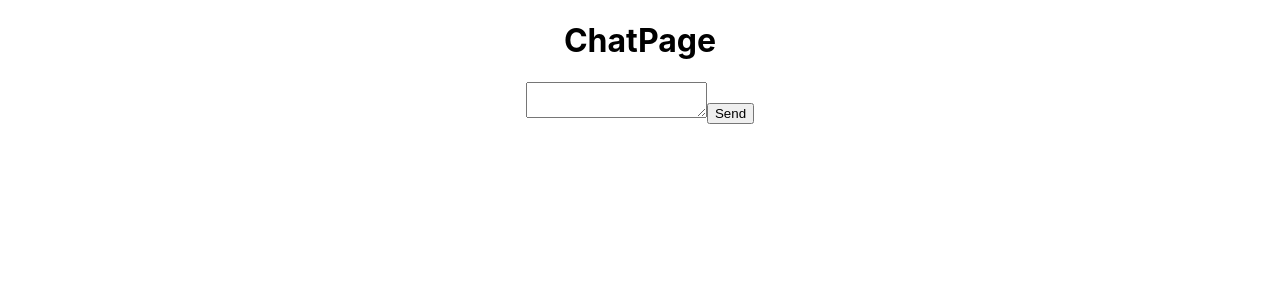
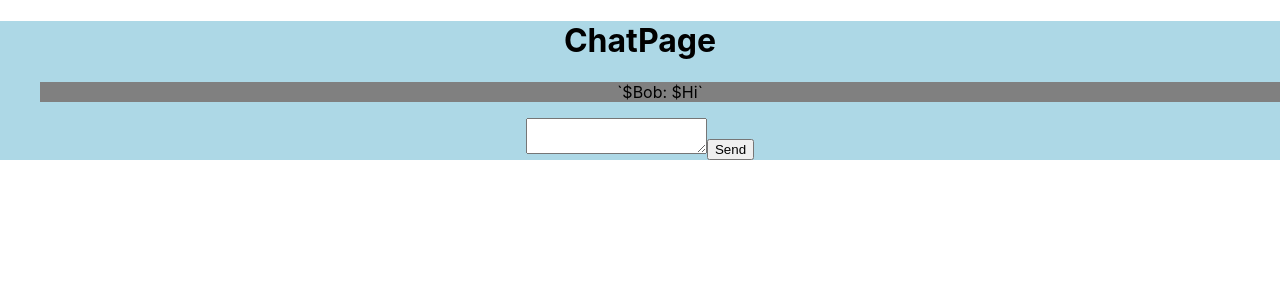
Before and after one commit to Ruaridhi/Chat-App, a React (Create React App) app in the folder client/: page / in a window 1280 px wide. Both pictures are taken after typing "Sample" into the empty fields and a click on the button "Sumbit". Shown: the top 300 px of the page. Built offline with nearby package versions, Linux system fonts and the light colour scheme; no server answers.

Commit message:
message logic and styling added

```diff
--- a/client/src/App.js
+++ b/client/src/App.js
@@ -20,7 +20,7 @@ function App() {
   return (
     <UserContext.Provider value={user}>
       <div className="App">
-        <ChatPage />
+        <ChatPage user={user} />
         {!user ? <Login user={setUser} /> : null}
       </div>
     </UserContext.Provider>
--- /dev/null
+++ b/client/src/Components/ChatPage.css
@@ -0,0 +1,3 @@
+.chatPage {
+  background-color: lightblue;
+}
--- a/client/src/Components/ChatPage.js
+++ b/client/src/Components/ChatPage.js
@@ -1,9 +1,12 @@
 import React, { useState } from 'react';
 import Message from './Message';
+import './ChatPage.css';
 
-export default function ChatPage() {
+export default function ChatPage({ user }) {
   const [message, setMessage] = useState('');
-  const [messagesArr, setMessagesArr] = useState([]);
+  const [messagesArr, setMessagesArr] = useState([
+    { name: 'Bob', message: 'Hi' },
+  ]);
 
   const handleChange = (event) => {
     console.log(event.target.value);
@@ -12,15 +15,12 @@ export default function ChatPage() {
 
   const handleSubmit = (e) => {
     e.preventDefault();
-    // console.log(message, '^^^^');
     let string = message;
-    // arr.push(message);
-    // console.log(arr);
-    setMessagesArr([...messagesArr, string]);
+    setMessagesArr([...messagesArr, { name: user, message: message }]);
     console.log(messagesArr);
   };
   return (
-    <div>
+    <div className="chatPage">
       <h1>ChatPage</h1>
       <Message messages={messagesArr} />
       <form>
--- /dev/null
+++ b/client/src/Components/Message.css
@@ -0,0 +1,17 @@
+.userMessages {
+  display: flex;
+  align-items: right;
+  background-color: green;
+  flex-direction: column;
+}
+
+.otherMessages {
+  display: flex;
+  align-items: left;
+  background-color: grey;
+  flex-direction: column;
+}
+
+.userMessages li {
+  display: inline-block;
+}
--- a/client/src/Components/Message.js
+++ b/client/src/Components/Message.js
@@ -1,5 +1,6 @@
 import React, { useContext } from 'react';
 import { UserContext } from '../App';
+import './Message.css';
 
 export default function Message({ messages }) {
   let user = useContext(UserContext);
@@ -8,11 +9,21 @@ export default function Message({ messages }) {
 
   return (
     <div>
-      <ul>
-        {messages.map((message) => {
-          return `${user}: ${message}`;
-        })}
-      </ul>
+      {user ? (
+        <ul className="test">
+          {messages.map((message) => {
+            return (
+              <li
+                className={
+                  user === message.name ? 'userMessages' : 'otherMessages'
+                }
+              >
+                `${message.name}: ${message.message}`
+              </li>
+            );
+          })}
+        </ul>
+      ) : null}
     </div>
   );
 }
```
